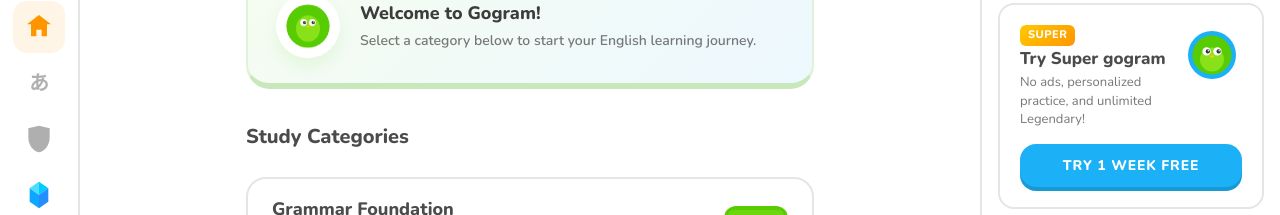
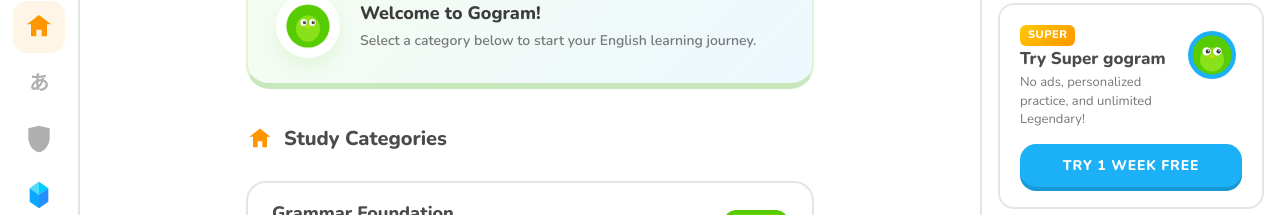
Before and after one commit to kanokpolkulsri/gogram, a React (Vite) app: page /dashboard in a window 1280 px wide. Shown: the part 79-294 px from the top of the page. Built offline with nearby package versions, Linux system fonts and the light colour scheme; no server answers; sample sign-in values are in the browser's storage.

Commit message:
Add HomeIcon in front of Study Categories title in category section header

```diff
--- a/src/pages/CategoryPage.css
+++ b/src/pages/CategoryPage.css
@@ -28,6 +28,12 @@
   align-items: center;
   margin-bottom: 12px;
   margin-top: 8px;
+}
+
+.category-section-title-wrapper {
+  display: flex;
+  align-items: center;
+  gap: 10px;
 }
 
 .category-section-header h2 {
--- a/src/pages/CategoryPage.jsx
+++ b/src/pages/CategoryPage.jsx
@@ -1,7 +1,7 @@
 import { useNavigate } from 'react-router-dom';
 import { useUser } from '../data/userStore';
 import { studyCategories, units } from '../data/mockData';
-import { Category3DIcon } from '../components/icons';
+import { Category3DIcon, HomeIcon } from '../components/icons';
 import StreakFire from '../components/StreakFire';
 import './CategoryPage.css';
 
@@ -62,7 +62,10 @@
           )}
 
           <div className="category-section-header">
-            <h2>Study Categories</h2>
+            <div className="category-section-title-wrapper">
+              <HomeIcon active={true} size={28} />
+              <h2>Study Categories</h2>
+            </div>
             {lastCategoryId && (
               <div className="learn-header-streak" title="Total Level">
                 <StreakFire size={22} active={true} />
```
